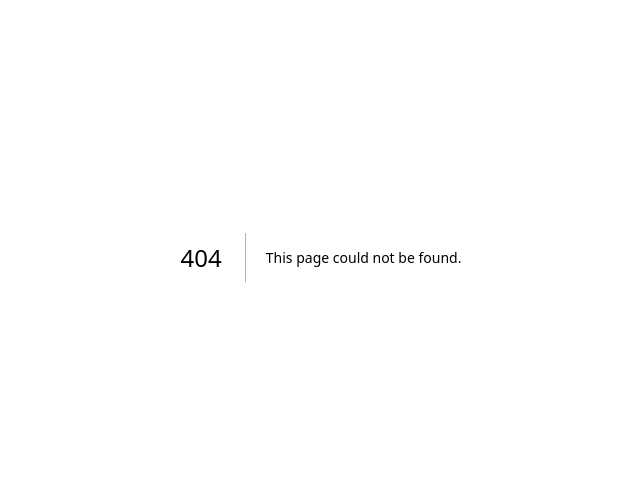
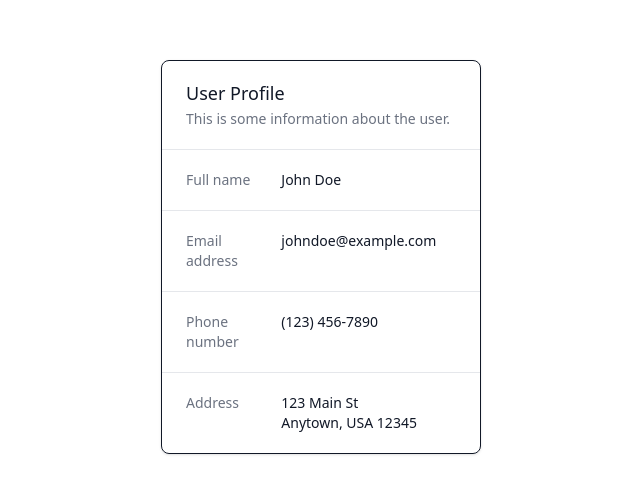
Before and after one commit to kunalkeshan/eVault-SIH-2023, a Next.js app: page /profile in a window 1280 px wide. Before the commit this address had no page. Shown: the part 143-636 px from the top of the page, without its empty margins (319-959 px from the left). Built offline with nearby package versions, Linux system fonts and the light colour scheme.

Commit message:
om/profile

```diff
--- /dev/null
+++ b/pages/profile.tsx
@@ -0,0 +1,58 @@
+import React from 'react'
+
+function profile() {
+  return (
+        <div className="w-screen h-screen flex justify-center items-center">
+            <div className="overflow-hidden shadow rounded-lg w-[90%] md:w-[25%] border-[1px] border-gray-900">
+            <div className="px-4 py-5 sm:px-6">
+                <h3 className="text-lg leading-6 font-medium text-gray-900">
+                    User Profile
+                </h3>
+                <p className="mt-1 max-w-2xl text-sm text-gray-500">
+                    This is some information about the user.
+                </p>
+            </div>
+            <div className="border-t border-gray-200 px-4 py-5 sm:p-0">
+                <dl className="sm:divide-y sm:divide-gray-200">
+                    <div className="py-3 sm:py-5 sm:grid sm:grid-cols-3 sm:gap-4 sm:px-6">
+                        <dt className="text-sm font-medium text-gray-500">
+                            Full name
+                        </dt>
+                        <dd className="mt-1 text-sm text-gray-900 sm:mt-0 sm:col-span-2">
+                            John Doe
+                        </dd>
+                    </div>
+                    <div className="py-3 sm:py-5 sm:grid sm:grid-cols-3 sm:gap-4 sm:px-6">
+                        <dt className="text-sm font-medium text-gray-500">
+                            Email address
+                        </dt>
+                        <dd className="mt-1 text-sm text-gray-900 sm:mt-0 sm:col-span-2">
+                            johndoe@example.com
+                        </dd>
+                    </div>
+                    <div className="py-3 sm:py-5 sm:grid sm:grid-cols-3 sm:gap-4 sm:px-6">
+                        <dt className="text-sm font-medium text-gray-500">
+                            Phone number
+                        </dt>
+                        <dd className="mt-1 text-sm text-gray-900 sm:mt-0 sm:col-span-2">
+                            (123) 456-7890
+                        </dd>
+                    </div>
+                    <div className="py-3 sm:py-5 sm:grid sm:grid-cols-3 sm:gap-4 sm:px-6">
+                        <dt className="text-sm font-medium text-gray-500">
+                            Address
+                        </dt>
+                        <dd className="mt-1 text-sm text-gray-900 sm:mt-0 sm:col-span-2">
+                            123 Main St<br/>
+                            Anytown, USA 12345
+                        </dd>
+                    </div>
+                </dl>
+            </div>
+        </div>
+        </div>
+
+  )
+}
+
+export default profile
```
